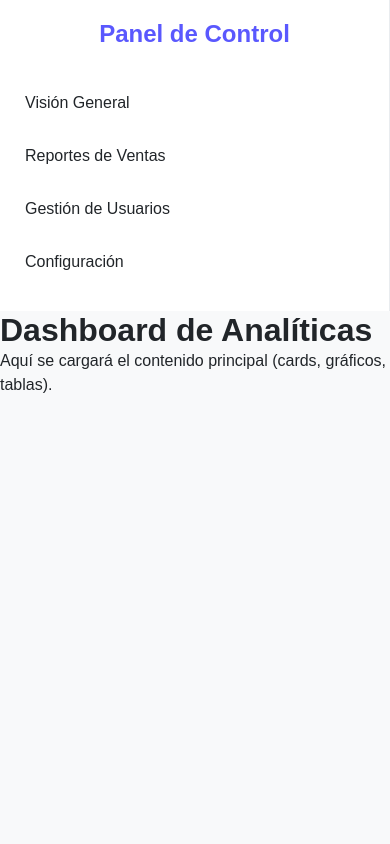
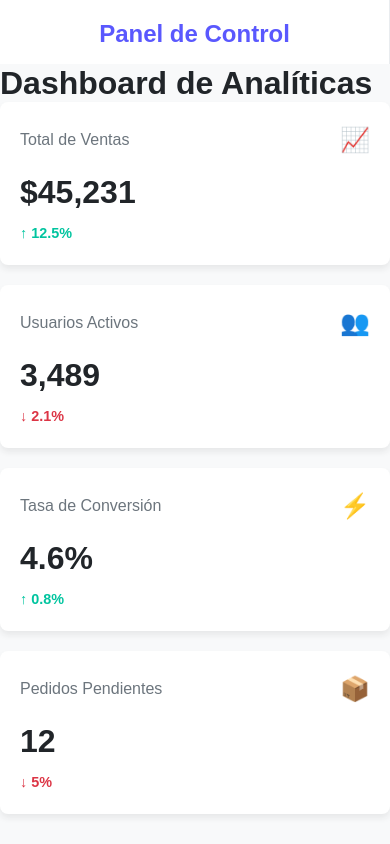
Before and after one commit to carlamunti89/analytic-dashboard-project, a React (Create React App) app: page / in a window 390 px wide. Built offline with nearby package versions, Linux system fonts and the light colour scheme.

Commit message:
feat: Completed Card component and responsive metrics grid layout.

```diff
--- a/src/App.js
+++ b/src/App.js
@@ -1,6 +1,7 @@
+import Card from "./styles/components/Card";
+
 function App() {
   return (
-    // Aplicamos la clase principal de la rejilla
     <div className="dashboard-container">
       {/* 1. Área del Sidebar */}
       <aside className="sidebar">
@@ -18,7 +19,27 @@
       {/* 2. Área del Contenido Principal */}
       <main className="main-content">
         <h1>Dashboard de Analíticas</h1>
-        <p>Aquí se cargará el contenido principal (cards, gráficos, tablas).</p>
+        <div className="card-grid">
+          <Card
+            title="Total de Ventas"
+            value="$45,231"
+            icon="📈"
+            change={12.5}
+          />
+          <Card
+            title="Usuarios Activos"
+            value="3,489"
+            icon="👥"
+            change={-2.1}
+          />
+          <Card
+            title="Tasa de Conversión"
+            value="4.6%"
+            icon="⚡"
+            change={0.8}
+          />
+          <Card title="Pedidos Pendientes" value="12" icon="📦" change={-5.0} />
+        </div>
       </main>
     </div>
   );
--- /dev/null
+++ b/src/styles/components/Card.js
@@ -0,0 +1,23 @@
+import React from "react";
+
+// El componente recibirá props para ser reutilizable
+const Card = ({ title, value, icon, change }) => {
+  return (
+    <div className="card">
+      <div className="card-header">
+        <h3 className="card-title">{title}</h3>
+        {/* Usaremos un div simple para simular un icono */}
+        <div className="card-icon">{icon}</div>
+      </div>
+      <div className="card-body">
+        <p className="card-value">{value}</p>
+        {/* Ejemplo simple de cómo mostrar un cambio (positivo/negativo) */}
+        <span className={`card-change ${change > 0 ? "positive" : "negative"}`}>
+          {change > 0 ? "↑" : "↓"} {Math.abs(change)}%
+        </span>
+      </div>
+    </div>
+  );
+};
+
+export default Card;
--- a/src/styles/components/_card.scss
+++ b/src/styles/components/_card.scss
@@ -0,0 +1,59 @@
+// 1. Grid para el Contenedor de Tarjetas
+.card-grid {
+  display: grid;
+  gap: 20px;
+  // Mobile First: 1 columna por defecto
+  grid-template-columns: 1fr;
+  margin-bottom: 30px;
+
+  // Sobrescribir para Tablets y Escritorio (2 a 4 columnas)
+  @media (min-width: $breakpoint-tablet) {
+    grid-template-columns: repeat(auto-fit, minmax(250px, 1fr));
+  }
+}
+
+// 2. Estilos del Componente Card
+.card {
+  background-color: $color-bg-dark; // Fondo blanco puro
+  border-radius: 8px;
+  padding: 20px;
+  box-shadow: 0 4px 6px rgba($color-text-dark, 0.08); // Sombra sutil
+}
+
+.card-header {
+  display: flex;
+  justify-content: space-between;
+  align-items: center;
+  margin-bottom: 10px;
+}
+
+.card-title {
+  font-size: 1rem;
+  color: $color-text-light;
+  font-weight: 500;
+}
+
+.card-icon {
+  font-size: 1.5rem;
+  color: $color-primary;
+}
+
+.card-value {
+  font-size: 2rem;
+  font-weight: bold;
+  margin-bottom: 5px;
+}
+
+// Estilos para la variación (change)
+.card-change {
+  font-size: 0.9rem;
+  font-weight: bold;
+}
+
+.positive {
+  color: $color-secondary; // Verde para positivo
+}
+
+.negative {
+  color: #dc3545; // Rojo para negativo (o definir una variable en _variables.scss)
+}
```
